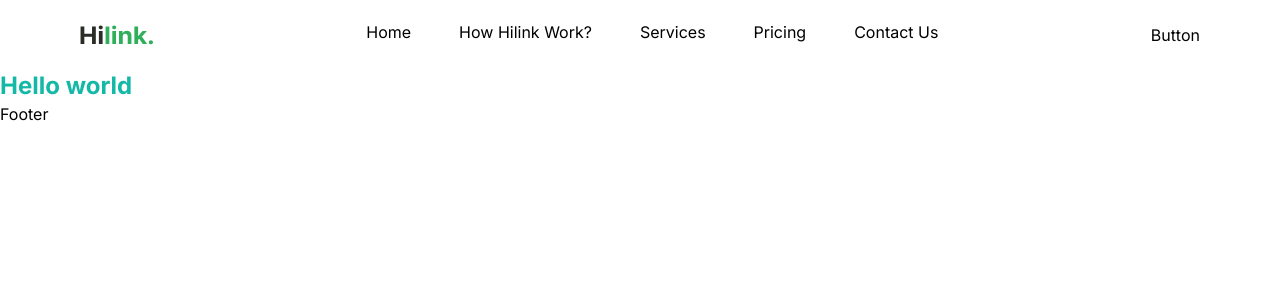
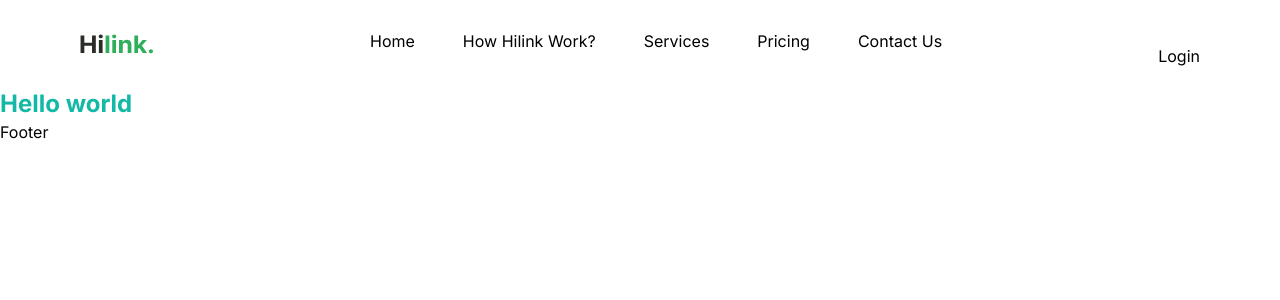
Before and after one commit to maciekpastuszak/travel_app, a Next.js app: page / in a window 1280 px wide. Shown: the top 300 px of the page. Built offline with nearby package versions, Linux system fonts and the light colour scheme.

Commit message:
add Button type and icon

```diff
--- a/components/Button.tsx
+++ b/components/Button.tsx
@@ -1,11 +1,21 @@
-import React from 'react'
+import Image from "next/image";
+
+type ButtonProps = {
+    type: 'button' | 'submit';
+    title: string;
+    icon?: string;
+    variant: "btn_dark_green";
+}
 
 const Button = ({type, title, icon, variant}: ButtonProps) => {
   return (
     <button
-    type="button"
+    type={type}
     >
-    Button</button>
+     {icon &&
+      <Image src={icon} alt={title} width={24} height={24} />}
+      <label>{title}</label>
+    </button>
   )
 }
 
```
